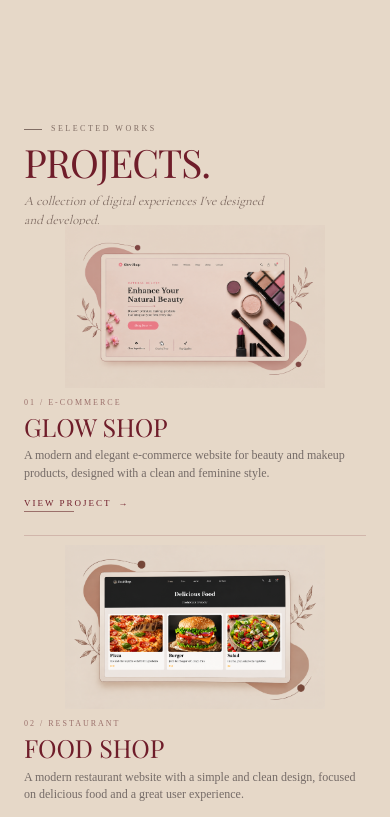
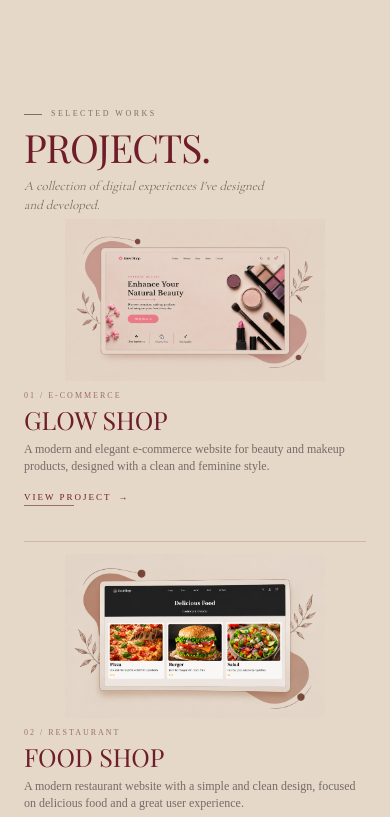
Before and after one commit to ZahraSafayee21/Portfolio-, a plain HTML site: page index.html in a window 390 px wide. Shown: the part 1676-2493 px from the top of the page. Drawn offline with nearby package versions, Linux system fonts and the light colour scheme; a web font is replaced by a local one.

Commit message:
finallll

```diff
--- a/style.css
+++ b/style.css
@@ -2467,6 +2467,7 @@ nav .menu-toggle {
     padding-right: 18px;
     padding-left: 18px;
     gap: 32px;
+
 }
 
 .about-left h2 {
@@ -2518,6 +2519,7 @@ nav .menu-toggle {
         row-gap: 18px;
         overflow: hidden;
 
+
     }
 
     /* Header */
@@ -2525,6 +2527,7 @@ nav .menu-toggle {
     .projects-header {
         width: 100%;
         min-width: 0;
+        margin-top: -15px;
     }
 
     .projects-label {
@@ -2572,7 +2575,7 @@ nav .menu-toggle {
     .projects-section .project-one {
         display: flex;
         flex-direction: column;
-        margin-top: -25px;
+        margin-top: -20px;
     }
 
     .projects-section .project-one .project-image {
@@ -2593,7 +2596,7 @@ nav .menu-toggle {
         flex-direction: column;
         border-top: 1px solid rgba(111, 29, 42, 0.18);
         padding-top: 14px;
-        margin-top: -23px;
+        margin-top: -10px;
     }
 
     .projects-section .project-two .project-image {
```
